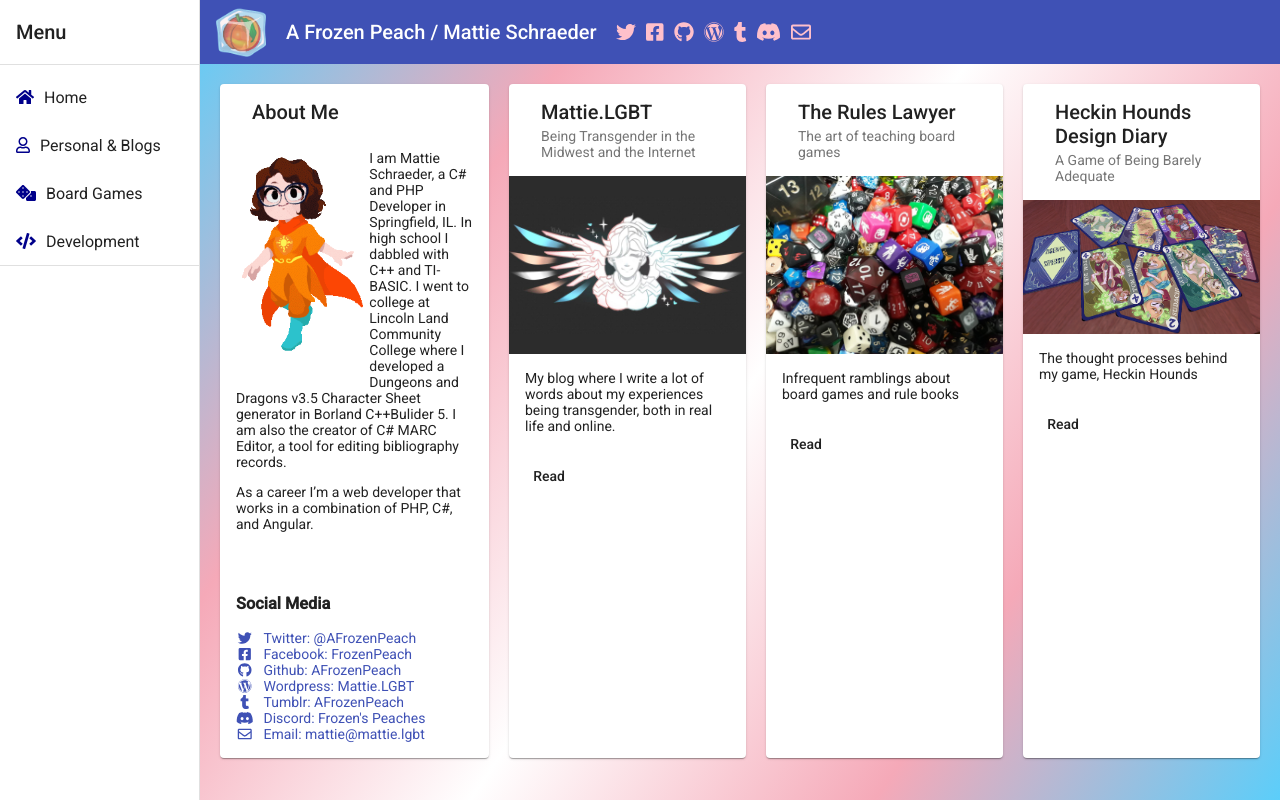
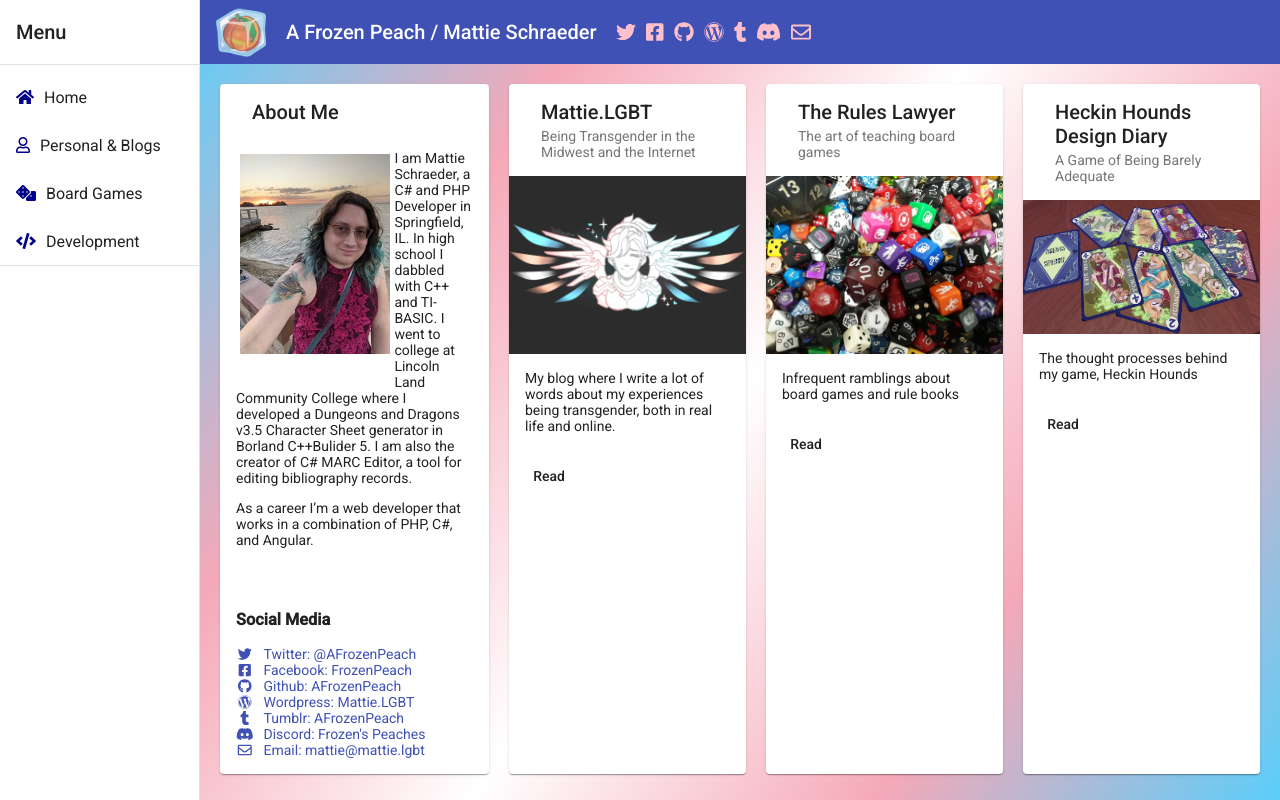
Before and after one commit to afrozenpeach/afrozenpeach, an Angular app: page /personal in a window 1280 px wide. Built offline with nearby package versions, Linux system fonts and the light colour scheme.

Commit message:
change tiny god tier to a photo of me

```diff
--- a/src/app/personal/blog-container/blog-container.component.html
+++ b/src/app/personal/blog-container/blog-container.component.html
@@ -4,7 +4,7 @@
             <mat-card-title>About Me</mat-card-title>
         </mat-card-header>
         <mat-card-content>
-            <img class="cardImage floatLeft" matCardImage src="assets/images/tiny-god-tier-frozen-hd.gif">
+            <img class="cardImage floatLeft" matCardImage src="assets/images/me.jpg">
             <p>I am Mattie Schraeder, a C# and PHP Developer in Springfield, IL. In high school I dabbled with C++ and TI-BASIC. I went to college at Lincoln Land Community College where I developed a Dungeons and Dragons v3.5 Character Sheet generator in Borland C++Bulider 5. I am also the creator of C# MARC Editor, a tool for editing bibliography records.</p>
             <p>As a career I’m a web developer that works in a combination of PHP, C#, and Angular.</p>
             <br/><br/>
```
Also changed, not shown: src/assets/images/me.jpg (added).
